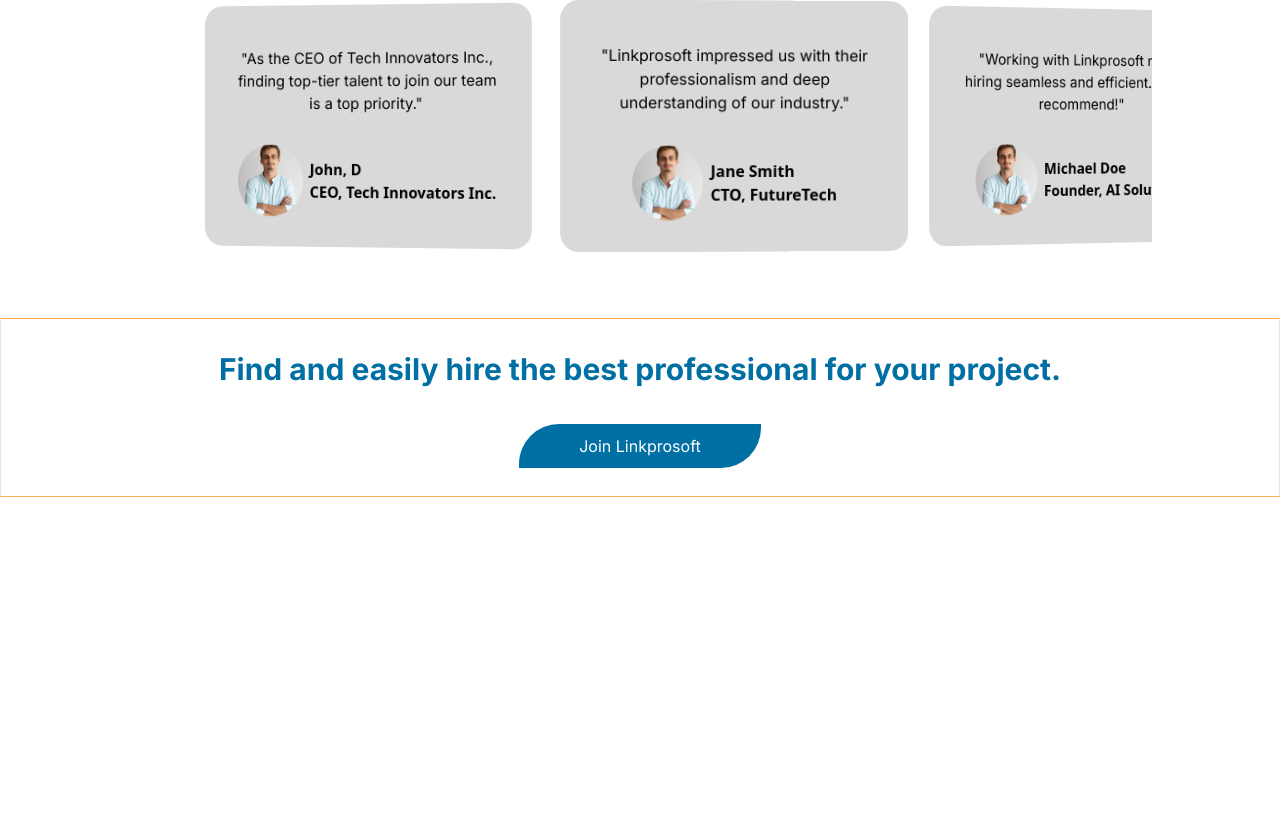
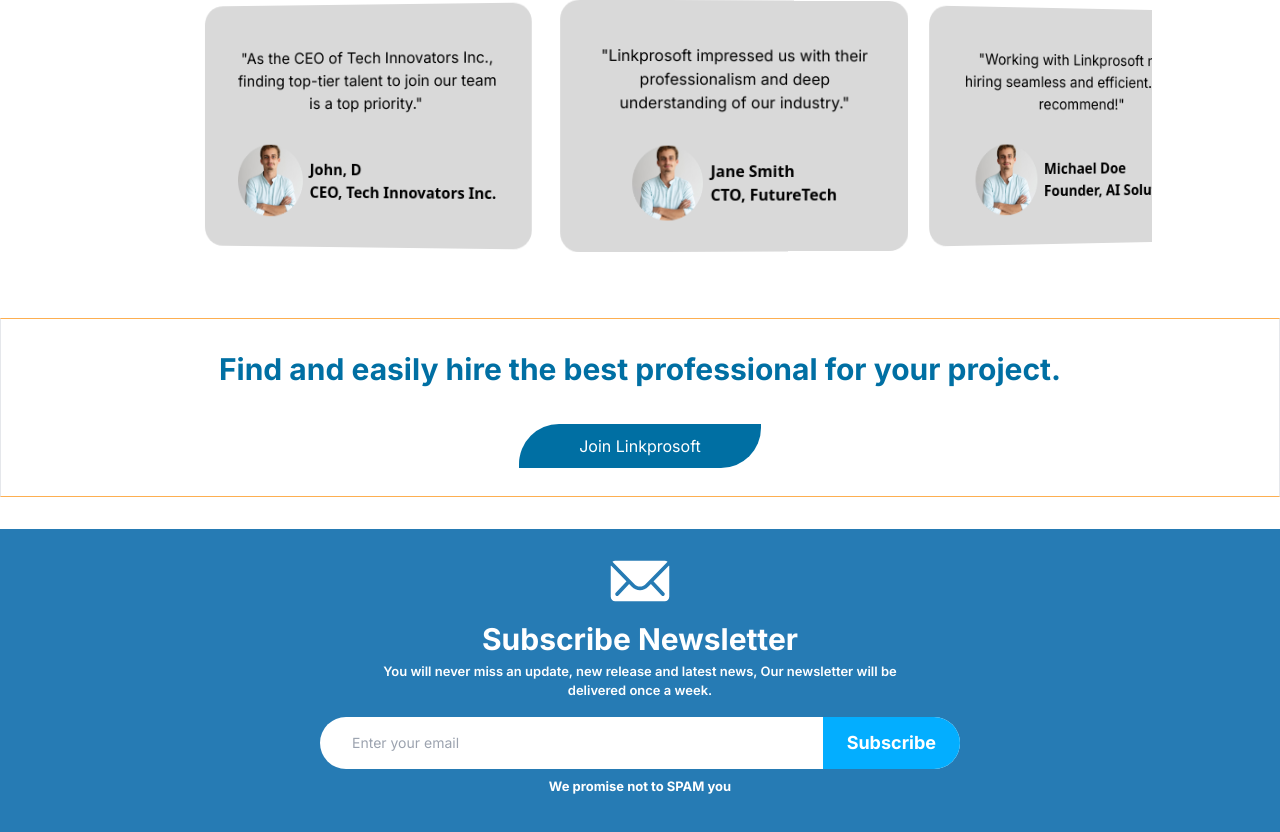
Before and after one commit to german-machine/Linkprosoft, a React (Vite) app in the folder Front-end/: page / in a window 1280 px wide. Shown: the part 1830-2662 px from the top of the page. Before the commit the page ends 2359 px from the top, so only its background shows below. Built offline with nearby package versions, Linux system fonts and the light colour scheme.

Commit message:
imported the newsletter component

```diff
--- a/Front-end/src/Pages/Home/Home.jsx
+++ b/Front-end/src/Pages/Home/Home.jsx
@@ -20,7 +20,7 @@
     <WhychooseUs />
     <Testimonial />
     <CallToAction />
-    {/* <Newsletter/> */}
+    <Newsletter/>
     {/* <Footer /> */}
     </>
   )
```
